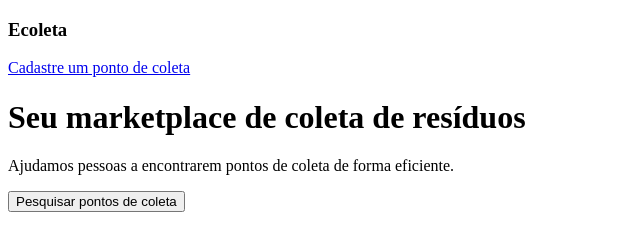
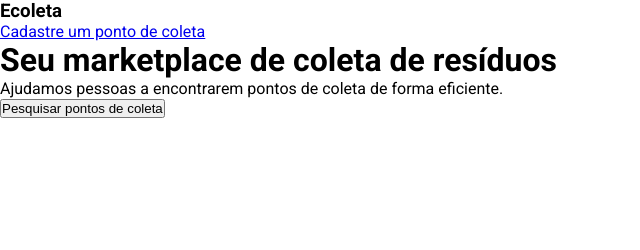
Before and after one commit to MauroSacramento/Colheita-Residuos, a plain HTML site: page index.html in a window 1280 px wide. Shown: the whole page, without its empty margins (0-640 px from the left). Drawn offline with Linux system fonts and the light colour scheme.

Commit message:
Creation of style.css

```diff
--- a/index.html
+++ b/index.html
@@ -5,8 +5,13 @@
     <meta name="viewport" content="width=device-width, initial-scale=1.0">
     <link rel="shortcut icon" href="assets/icones/logo.svg" type="image/x-icon">
     <title>Ecoleta</title>
+
+    <link rel="stylesheet" href="style.css">
+    <link href="https://fonts.googleapis.com/css2?family=Roboto:ital,wght@0,100;0,300;0,400;0,500;0,700;0,900;1,100;1,300;1,400;1,500;1,700;1,900&display=swap" rel="stylesheet">
+
 </head>
 <body>
+
     <h3>Ecoleta</h3>
 
     <a href="#">Cadastre um ponto de coleta</a>
--- /dev/null
+++ b/style.css
@@ -0,0 +1,9 @@
+*{
+    margin: 0;
+    padding: 0;
+    box-sizing: border-box;
+}
+
+html{
+    font-family: Roboto, 'sans-serif';
+}
```
